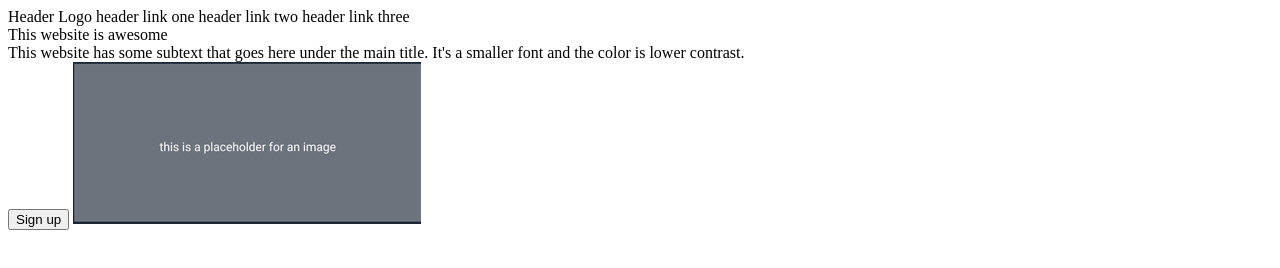
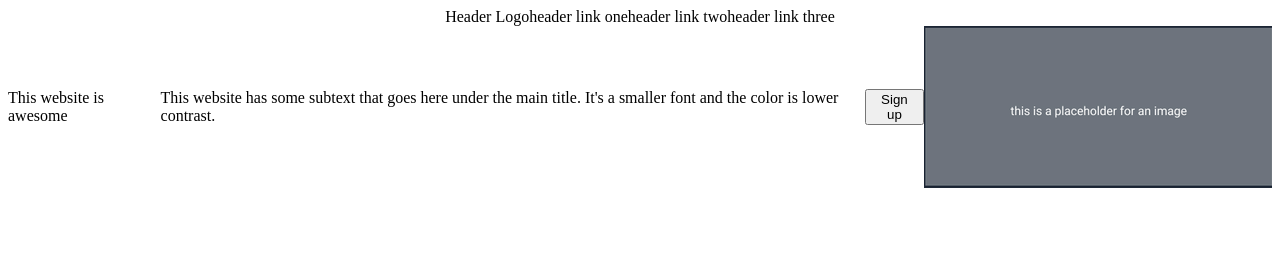
Before and after one commit to jcarr45/landing-page, a plain HTML site: page index.html in a window 1280 px wide. Drawn offline with Linux system fonts and the light colour scheme.

Commit message:
Add css flexbox for header and header-content

```diff
--- a/index.html
+++ b/index.html
@@ -4,6 +4,7 @@
 <head>
     <meta charset="UTF-8">
     <title>CSS Project</title>
+    <link rel="stylesheet" href="style.css">
 </head>
 
 <body>
--- a/style.css
+++ b/style.css
@@ -0,0 +1,10 @@
+.header {
+    display: flex;
+    justify-content: center;
+    align-items: center;
+}
+.header-content {
+    display: flex;
+    justify-content: center;
+    align-items: center;
+}
```
